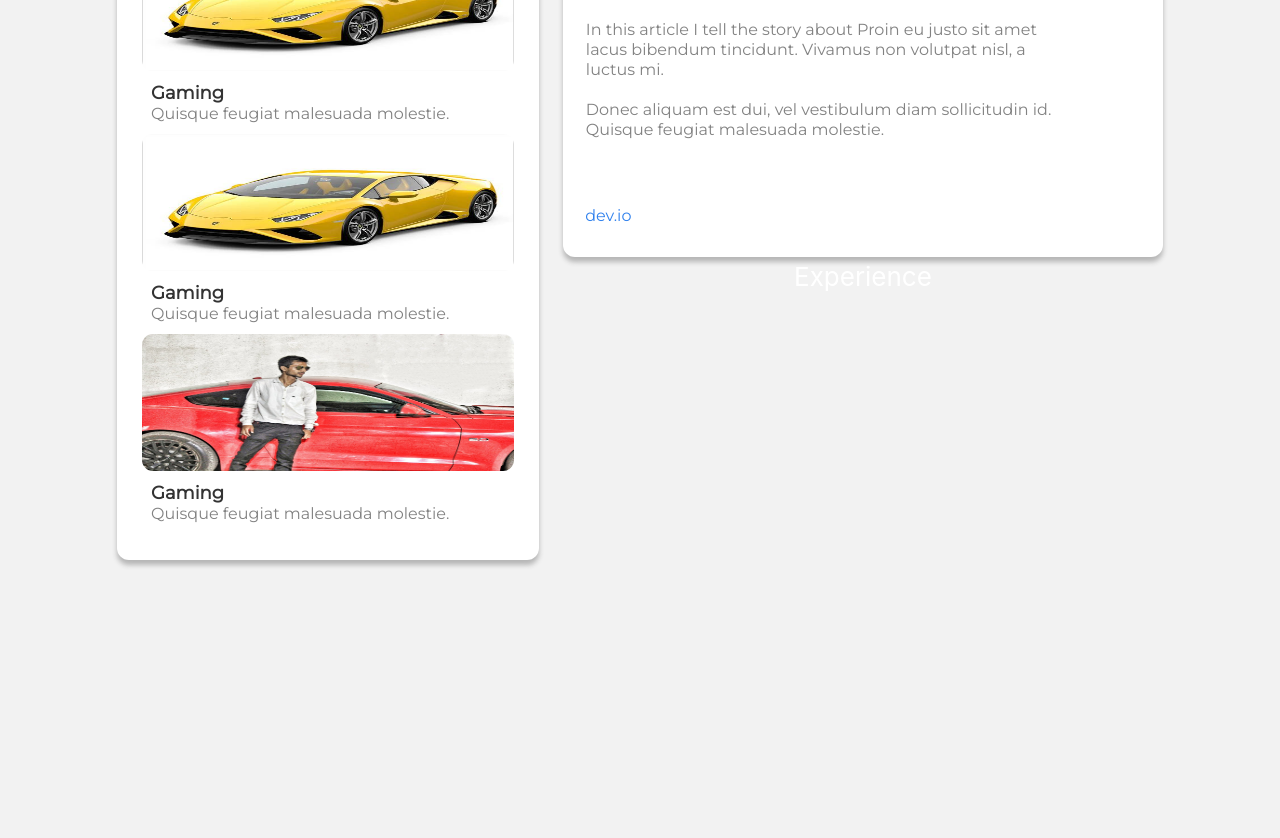
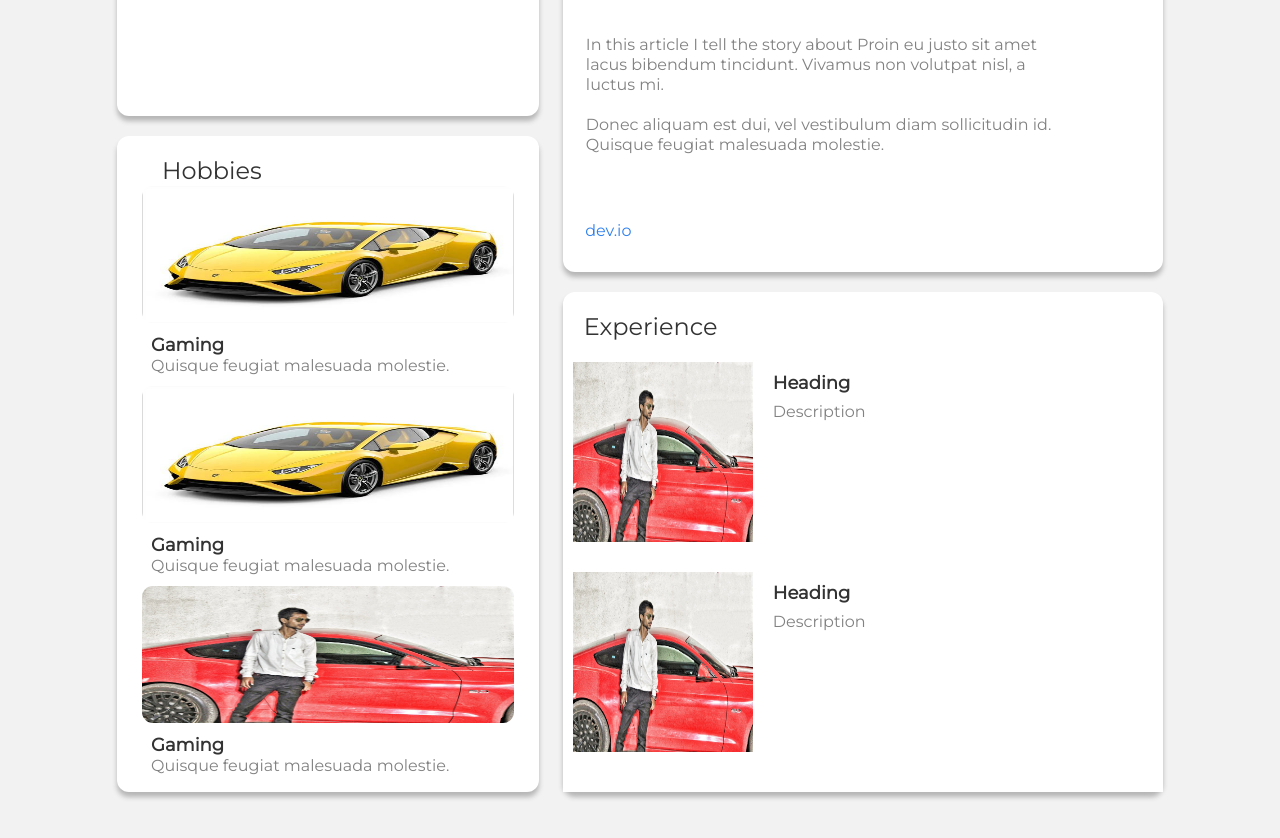
Before and after one commit to WasimAkhtarKhan/MyPortfolio, a React (Create React App) app: page / in a window 1280 px wide. Shown: the part 800-1638 px from the top of the page. Built offline with nearby package versions, Linux system fonts and the light colour scheme.

Commit message:
Experience added

```diff
--- a/src/App.js
+++ b/src/App.js
@@ -4,8 +4,10 @@ import PersonalDetails from './Components/PersonalDetails';
 import Blog from './Components/Blog'
 import Skills from './Components/Skills'
 import Hobbies from './Components/Hobbies'
+import Experience from './Components/Experience';
+import Projects from './Components/Projects'
 import { render } from '@testing-library/react';
-import Experience from './Components/Experience';
+
 
 
 function App() {
@@ -29,6 +31,7 @@ function App() {
             <div><Experience /></div>
             </div>
           </div>
+          <div><Projects /></div>
           </div>
         </div>
       </div>
--- a/src/Components/Blog.css
+++ b/src/Components/Blog.css
@@ -5,6 +5,7 @@
     color: #828282;
     border-radius: 12px;
     box-shadow: 0px 5px 5px rgb(182, 182, 182);
+    margin-bottom: 20px;
 }
 .type{
     position: absolute;
--- a/src/Components/Experience.css
+++ b/src/Components/Experience.css
@@ -0,0 +1,56 @@
+.exp-container {
+        position: relative;
+        background: rgb(255, 255, 255);
+        height: 500px;
+        color: #828282;
+        border-radius: 12px;
+        box-shadow: 0px 5px 5px rgb(182, 182, 182);
+        margin-bottom: 20px;
+}
+.expcon{
+        position: absolute;
+        bottom: 0px;
+        width: 100%;
+        height: 440px;
+        background: #ffffff;
+}
+.exps{
+        position: relative;
+        height: 200px;
+        width: 100%;
+        bottom: 0px;
+        margin-top: 10px;
+}
+.img-exp{
+        left: 10px;
+        position:absolute;
+        width: 180px;
+        height: 180px;
+        background: #ceb1b1;
+}
+.title-exp{
+        position: absolute;
+        left: 200px;
+        text-align: left;
+height: 22px;
+padding: 10px;
+font-family: Montserrat;
+font-style: normal;
+font-weight: 600;
+font-size: 18px;
+line-height: 22px;
+color: #333333;
+}
+.exp-des{
+        position: relative;
+        top: 40px;
+        left: 210px;
+        height: 20px;
+        font-family: Montserrat;
+        font-style: normal;
+        font-weight: 500;
+        font-size: 16px;
+        line-height: 20px;
+        color: #828282;
+        text-align: left;
+}
--- a/src/Components/Experience.js
+++ b/src/Components/Experience.js
@@ -4,7 +4,21 @@ import './Experience.css'
 
 function Experience() {
     return(
-            <div>Experience</div>
+            <div className="exp-container">
+                <div className="heading-hob">Experience</div>
+                <div className="expcon">
+                    <div className="exps">
+                        <div><img className="img-exp" src="images/myimage.jpg" /></div>
+                        <div className="title-exp">Heading</div>
+                        <div className="exp-des">Description</div>
+                    </div>
+                    <div className="exps">
+                        <div><img className="img-exp" src="images/myimage.jpg" /></div>
+                        <div className="title-exp">Heading</div>
+                        <div className="exp-des">Description</div>
+                    </div>
+                </div>
+            </div>
     );
 }
 export default Experience;
--- a/src/Components/Hobbies.css
+++ b/src/Components/Hobbies.css
@@ -1,6 +1,6 @@
 .heading-hob{
-    top: 20px;
-    left: 21px;
+    padding-top: 20px;
+    padding-left: 21px;
     text-align: left;
     font-family: Montserrat;
     font-style: normal;
@@ -12,13 +12,12 @@
 }
 .container-hob{
     position: relative;
-
     background: #ffffff;
     width: 100%;
 }
 .all-hob{
     position: relative;
-    height: 536px ;
+    bottom: 0px;
 }
 .img-hob{
     position: relative;
--- a/src/Components/PersonalDetails.css
+++ b/src/Components/PersonalDetails.css
@@ -5,6 +5,7 @@
     background: #FFFFFF;
     border-radius: 12px;
     box-shadow: 0px 5px 5px rgb(182, 182, 182);
+    margin-bottom: 15px;
   }
 
 .img-container{
--- /dev/null
+++ b/src/Components/Projects.css
@@ -0,0 +1,3 @@
+.pro{
+    position: relative;
+}
--- /dev/null
+++ b/src/Components/Projects.js
@@ -0,0 +1,9 @@
+import React from 'react'
+import './Hobbies.css'
+
+function Projects(){
+    return(
+        <div className="pro">Hello</div>
+    );
+}
+export default Projects;
--- a/src/Components/Skills.css
+++ b/src/Components/Skills.css
@@ -1,9 +1,10 @@
 .skills-container{
 position: relative;
-height: 303px;
+height: 500px;
 background: #ffffff;
 border-radius: 12px;
 box-shadow: 0px 5px 5px rgb(182, 182, 182);
+margin-bottom: 20px;
 }
 
 .skills-heading{
```
